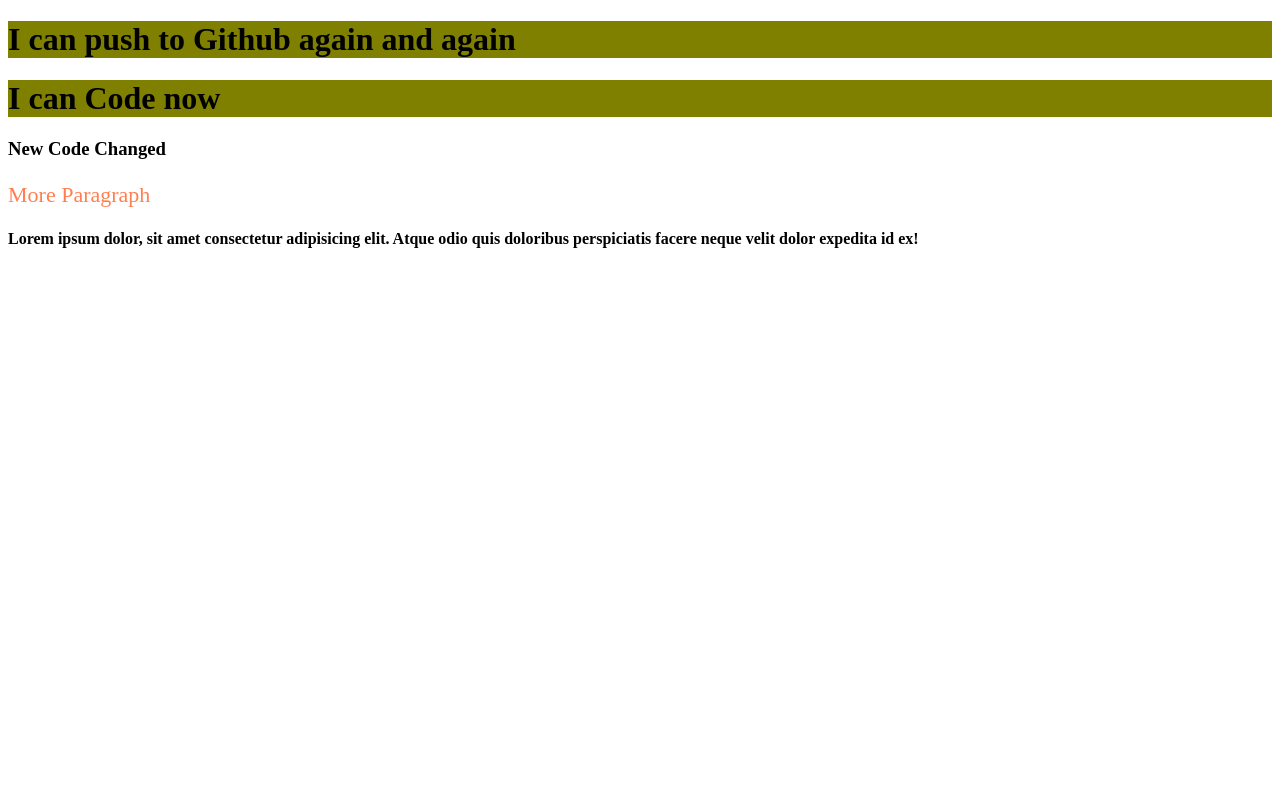
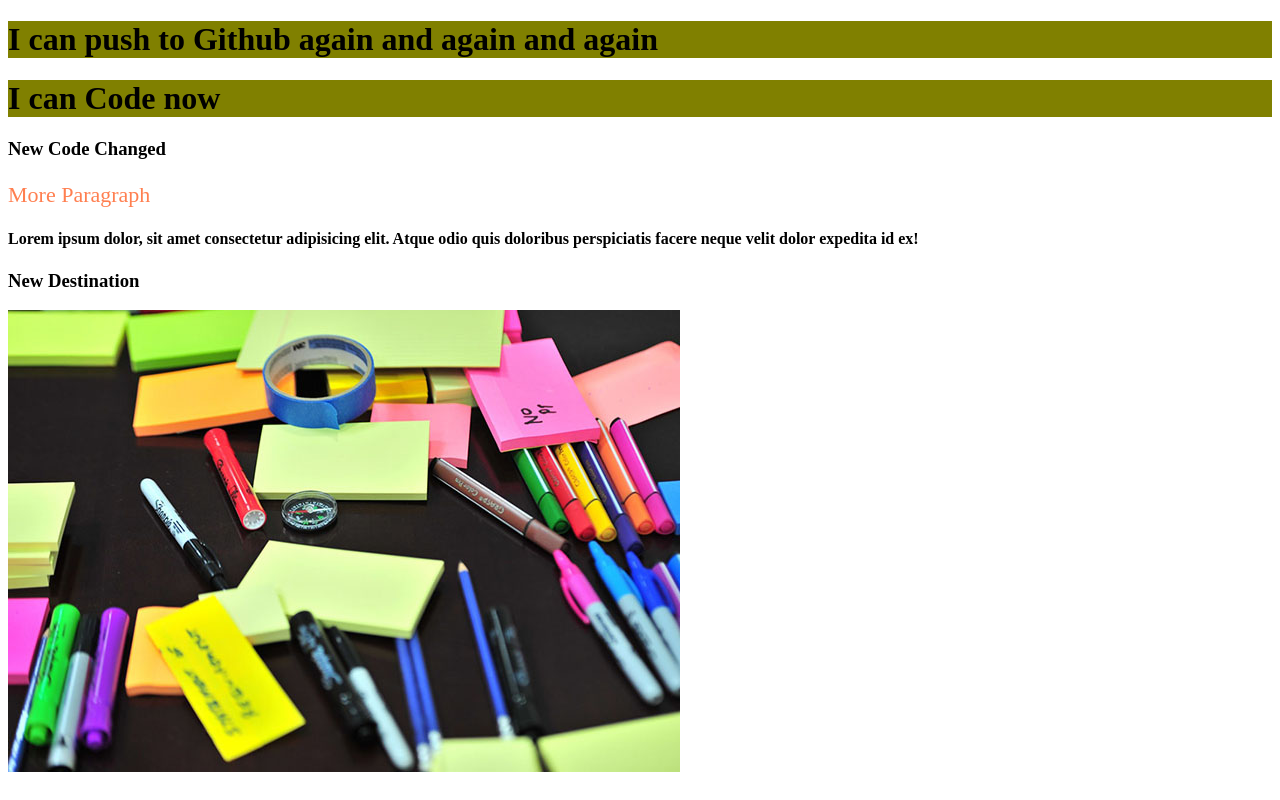
Before and after one commit to isratjmn/first_repo, a plain HTML site: page index.html in a window 1280 px wide. Drawn offline with Linux system fonts and the light colour scheme.

Commit message:
Added Image

```diff
--- a/index.html
+++ b/index.html
@@ -8,10 +8,12 @@
     <link rel="stylesheet" href="style.css">
 </head>
 <body>
-    <h1>I can push to Github again and again</h1>
+    <h1>I can push to Github again and again and again</h1>
     <h1>I can Code now</h1>
     <h3>New Code Changed</h3>
     <p>More Paragraph</p>
     <h4>Lorem ipsum dolor, sit amet consectetur adipisicing elit. Atque odio quis doloribus perspiciatis facere neque velit dolor expedita id ex!</h4>
+    <h3>New Destination</h3>
+    <img src="./blog94.jpg" alt="">
 </body>
 </html>
```
Also changed, not shown: blog90.jpg (added), blog92.jpg (added), blog94.jpg (added).
